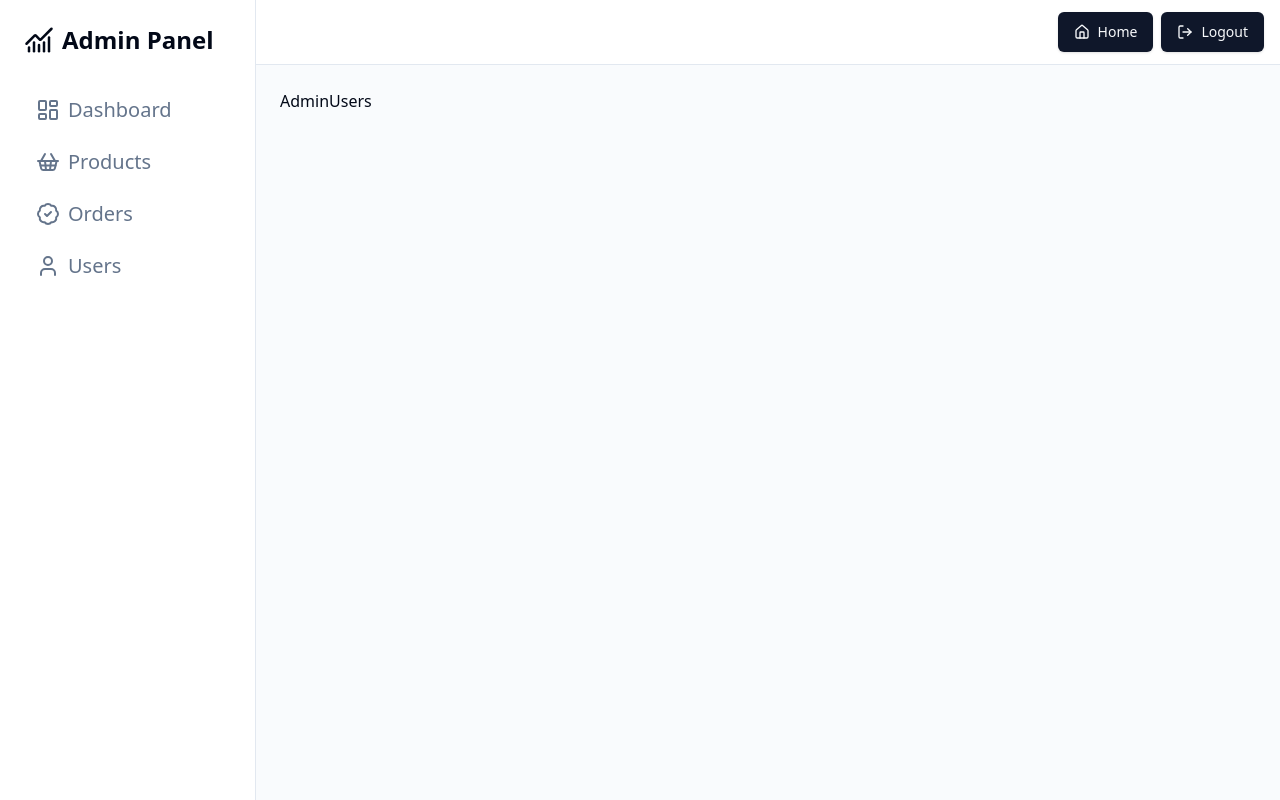
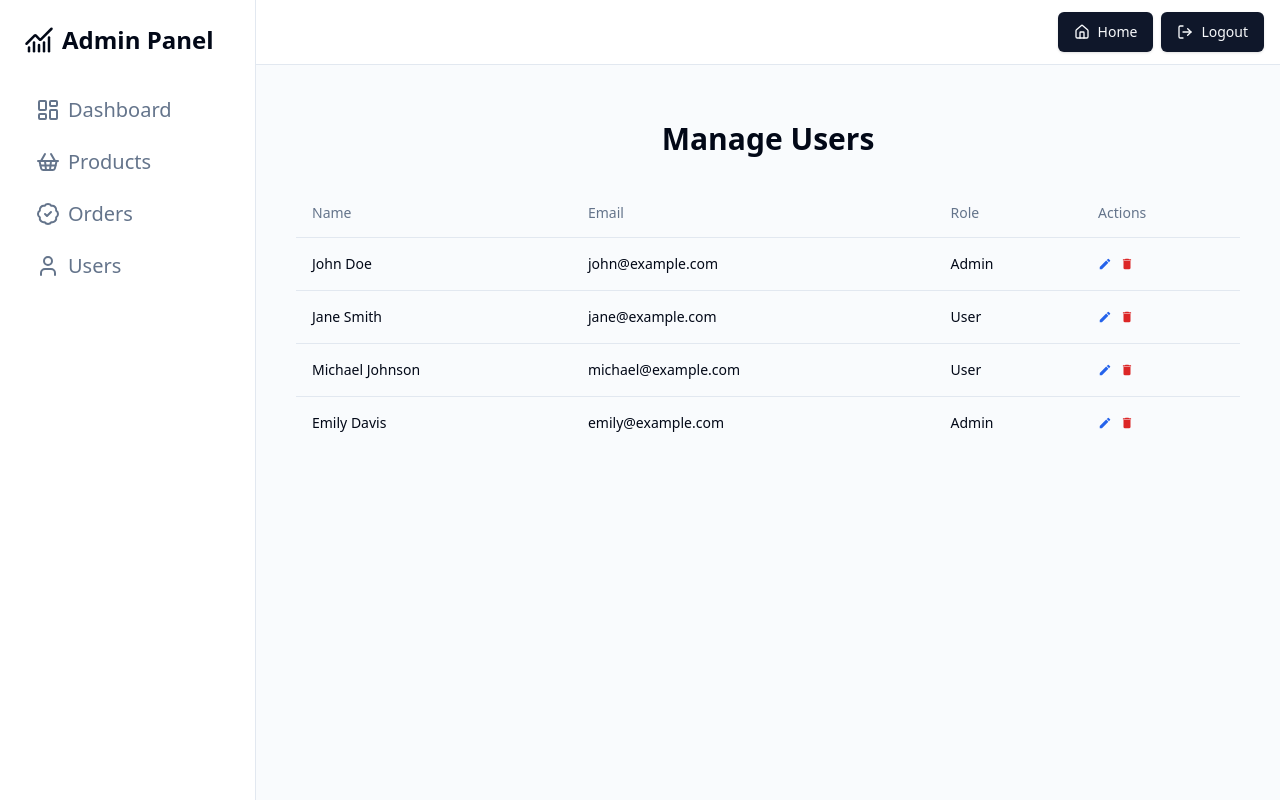
Before and after one commit to Vincentsang254/ebee-website, a React (Vite) app: page /admin/users in a window 1280 px wide. Built offline with nearby package versions, Linux system fonts and the light colour scheme; sample sign-in values are in the browser's storage; what tailwindcss-motion would draw is missing.

Commit message:
profile page added

```diff
--- a/package.json
+++ b/package.json
@@ -28,6 +28,7 @@
     "input-otp": "^1.4.1",
     "jwt-decode": "^4.0.0",
     "lucide-react": "^0.429.0",
+    "moment": "^2.30.1",
     "react": "^18.3.1",
     "react-dom": "^18.3.1",
     "react-icons": "^5.3.0",
--- a/src/App.jsx
+++ b/src/App.jsx
@@ -5,7 +5,7 @@ import AdminDashboard from "./pages/admin-view/dashboard/dashboard";
 import AdminProducts from "./pages/admin-view/products/admin-products";
 import NotFound from "./pages/not-found";
 import ShoppingHome from "./pages/shopping-view/home";
-import ShoppingAccount from "./pages/shopping-view/account";
+import Profile from "./pages/shopping-view/account";
 import CheckAuth from "./components/common/check-auth";
 import UnauthPage from "./pages/unauth-page";
 import { useDispatch, useSelector } from "react-redux";
@@ -87,7 +87,7 @@ const App = ({isAuthenticated, user}) => {
           }
         >
           <Route path="home" element={<ShoppingHome />} />
-          <Route path="account" element={<ShoppingAccount />} />
+          <Route path="account" element={<Profile />} />
           <Route path="search" element={<SearchProducts />} />
         </Route>
         <Route path="/unauth-page" element={<UnauthPage />} />
--- a/src/pages/admin-view/users/admin-users.jsx
+++ b/src/pages/admin-view/users/admin-users.jsx
@@ -1,11 +1,144 @@
-import React from 'react'
+import React, { useState, useEffect } from 'react';
+import { Button } from "@/components/ui/button";
+import { Dialog, DialogContent, DialogHeader, DialogTitle, DialogFooter } from "@/components/ui/dialog";
+import { Table, TableBody, TableCell, TableHead, TableHeader, TableRow } from "@/components/ui/table";
+import { MdEdit, MdDelete, MdClose } from "react-icons/md"; // Edit and Delete icons
+import { Skeleton } from "@/components/ui/skeleton"; // Skeleton for loading state
 
 const AdminUsers = () => {
+  const [users, setUsers] = useState([]);
+  const [isDialogOpen, setDialogOpen] = useState(false);
+  const [editingUser, setEditingUser] = useState(null);
+
+  // Mock data for users (replace with actual data fetching logic)
+  useEffect(() => {
+    setUsers([
+      { id: 1, name: 'John Doe', email: 'john@example.com', role: 'Admin' },
+      { id: 2, name: 'Jane Smith', email: 'jane@example.com', role: 'User' },
+      { id: 3, name: 'Michael Johnson', email: 'michael@example.com', role: 'User' },
+      { id: 4, name: 'Emily Davis', email: 'emily@example.com', role: 'Admin' }
+    ]);
+  }, []);
+
+  const handleEditUser = (user) => {
+    setEditingUser(user);
+    setDialogOpen(true);
+  };
+
+  const handleDeleteUser = (userId) => {
+    if (window.confirm('Are you sure you want to delete this user?')) {
+      setUsers(users.filter(user => user.id !== userId));
+    }
+  };
+
+  const handleCloseDialog = () => {
+    setDialogOpen(false);
+    setEditingUser(null);
+  };
+
+  if (!users.length) {
+    return (
+      <div className="container mx-auto px-4 py-8">
+        <h1 className="text-3xl font-semibold mb-8 text-center">Manage Users</h1>
+
+        {/* Shadcn Skeleton Loader */}
+        <Skeleton className="w-full h-72 rounded-lg" />
+      </div>
+    );
+  }
+
   return (
-    <div>
-      AdminUsers
+    <div className="container mx-auto px-4 py-8">
+      <h1 className="text-3xl font-semibold mb-8 text-center">Manage Users</h1>
+
+      {/* Dialog for Edit User */}
+      <Dialog open={isDialogOpen} onClose={handleCloseDialog}>
+        <DialogContent className="w-96 p-6 overflow-y-auto">
+          <DialogHeader className="flex justify-between items-center">
+            <DialogTitle>Edit User</DialogTitle>
+            <MdClose
+              className="text-gray-600 cursor-pointer"
+              onClick={handleCloseDialog}
+            />
+          </DialogHeader>
+          <form>
+            <div className="grid grid-cols-1 gap-4">
+              <div>
+                <label className="block text-sm font-medium">Name</label>
+                <input
+                  type="text"
+                  className="mt-1 block w-full border rounded-md"
+                  placeholder="User Name"
+                  defaultValue={editingUser?.name}
+                />
+              </div>
+
+              <div>
+                <label className="block text-sm font-medium">Email</label>
+                <input
+                  type="email"
+                  className="mt-1 block w-full border rounded-md"
+                  placeholder="User Email"
+                  defaultValue={editingUser?.email}
+                />
+              </div>
+
+              <div>
+                <label className="block text-sm font-medium">Role</label>
+                <input
+                  type="text"
+                  className="mt-1 block w-full border rounded-md"
+                  placeholder="User Role"
+                  defaultValue={editingUser?.role}
+                />
+              </div>
+            </div>
+            <DialogFooter className="mt-6 flex justify-end">
+              <Button type="button" variant="secondary" onClick={handleCloseDialog}>
+                Cancel
+              </Button>
+              <Button type="submit" variant="primary">
+                Save Changes
+              </Button>
+            </DialogFooter>
+          </form>
+        </DialogContent>
+      </Dialog>
+
+      {/* Table to Display Users */}
+      <Table>
+        <TableHeader>
+          <TableRow>
+            <TableHead>Name</TableHead>
+            <TableHead>Email</TableHead>
+            <TableHead>Role</TableHead>
+            <TableHead>Actions</TableHead>
+          </TableRow>
+        </TableHeader>
+        <TableBody>
+          {users.map((user) => (
+            <TableRow key={user.id}>
+              <TableCell>{user.name}</TableCell>
+              <TableCell>{user.email}</TableCell>
+              <TableCell>{user.role}</TableCell>
+              <TableCell>
+                <div className="flex space-x-2">
+                  <MdEdit
+                    className="text-blue-600 cursor-pointer"
+                    onClick={() => handleEditUser(user)}
+                  />
+                  <MdDelete
+                    className="text-red-600 cursor-pointer"
+                    onClick={() => handleDeleteUser(user.id)}
+                  />
+                </div>
+              </TableCell>
+            </TableRow>
+          ))}
+        </TableBody>
+      </Table>
     </div>
-  )
-}
+  );
+};
 
-export default AdminUsers
+export default AdminUsers;
--- a/src/pages/shopping-view/account.jsx
+++ b/src/pages/shopping-view/account.jsx
@@ -1,9 +1,27 @@
-import React from 'react'
+import React from 'react';
+import { useSelector } from 'react-redux';
+import moment from 'moment';
 
-const ShoppingAccount = () => {
+const Profile = () => {
+  // Get user data from Redux state
+  const { name, email, phoneNumber, userType, createdAt } = useSelector((state) => state.auth);
+
   return (
-    <div>ShoppingAccount</div>
-  )
+    <div className="p-4 max-w-lg mx-auto bg-white rounded-lg shadow-lg">
+      <h2 className="text-2xl font-bold mb-4">Profile</h2>
+      {name ? (
+        <div>
+          <p><strong>Name:</strong> {name}</p>
+          <p><strong>Email:</strong> {email}</p>
+          <p><strong>Phone Number:</strong> {phoneNumber}</p>
+          <p><strong>User Type:</strong> {userType}</p>
+          <p><strong>Account Created On:</strong> {moment(createdAt).format('MMMM Do YYYY, h:mm:ss a')}</p>
+        </div>
+      ) : (
+        <p>Loading user information...</p>
+      )}
+    </div>
+  );
 }
 
-export default ShoppingAccount
+export default Profile;
```
Also changed, not shown: 1 other file (tests, documents, lock files or other folders).
